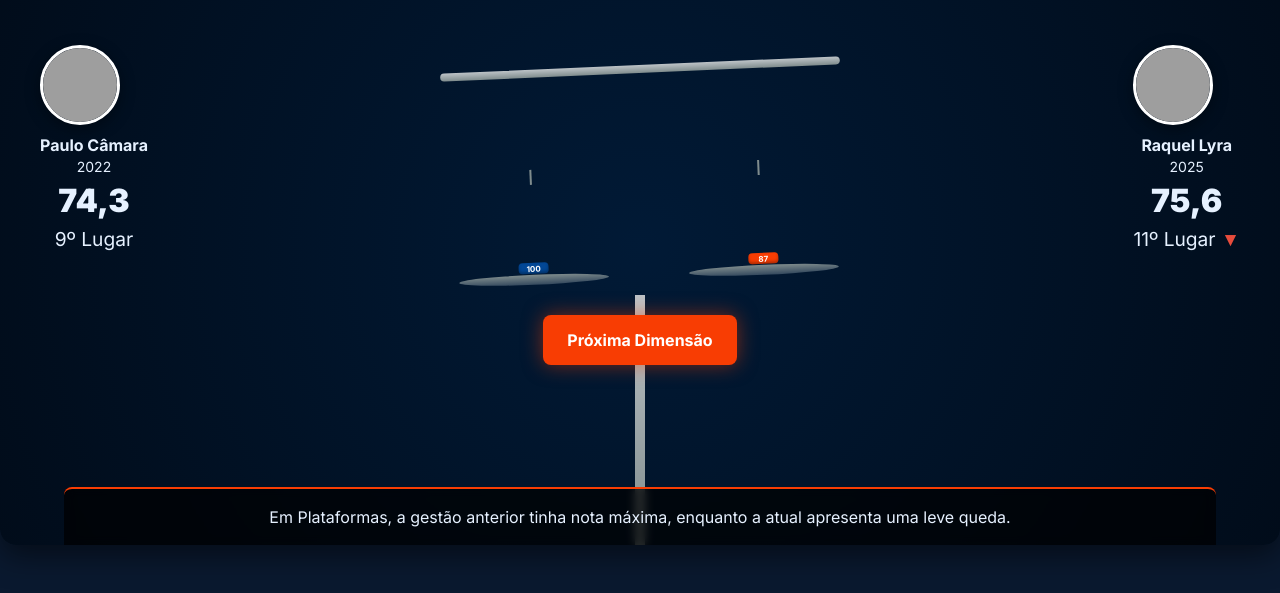
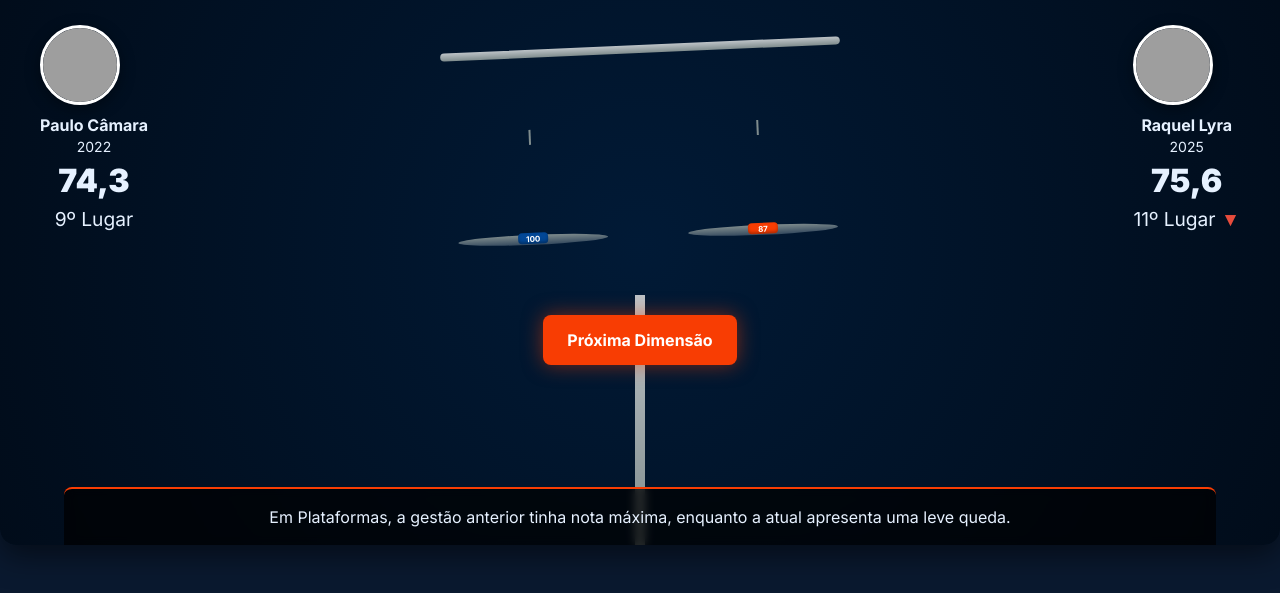
Before and after one commit to cynaramaira/transparenciapaulocamaravsraquellyra2025, a plain HTML site: page index.html in a window 1280 px wide. Both pictures are taken after a click on the button "Começar Análise". Shown: the part 155-748 px from the top of the page. Drawn offline with nearby package versions, Linux system fonts and the light colour scheme; grey boxes are pictures that could not be loaded.

Commit message:
Update index.html

```diff
--- a/index.html
+++ b/index.html
@@ -120,7 +120,7 @@
             background: linear-gradient(#bdc3c7, #7f8c8d);
             border-radius: 4px;
             position: absolute;
-            top: 100px;
+            top: 80px; /* Ajustado para cima */
             left: 50%;
             transform-origin: center;
             margin-left: -200px;
@@ -130,7 +130,7 @@
             position: absolute;
             width: 150px;
             height: 100px; /* Altura para empilhar os pesos */
-            top: 115px;
+            top: 95px; /* Ajustado para cima */
             display: flex;
             flex-direction: column-reverse;
             align-items: center;
@@ -140,6 +140,9 @@
             height: 10px;
             background: linear-gradient(#7f8c8d, #34495e);
             border-radius: 50%;
+            position: absolute; /* Adicionado para posicionar pesos acima */
+            bottom: 0; /* Adicionado para posicionar pesos acima */
+            z-index: 1; /* Garante que o prato fique atrás dos pesos */
         }
         .plate-left { left: 10px; }
         .plate-right { right: 10px; }
@@ -169,6 +172,8 @@
             opacity: 0;
             transform: translateY(-200px);
             transition: transform 1s ease-out, opacity 0.5s ease;
+            position: relative; /* Adicionado para empilhamento */
+            z-index: 2; /* Garante que os pesos fiquem na frente do prato */
         }
         .weight.camara { background-color: var(--azul-jamildo); }
         .weight.lyra { background-color: var(--laranja-jamildo); }
@@ -177,10 +182,16 @@
             transform: translateY(0);
         }
 
+        #camara-weights, #lyra-weights {
+            display: flex;
+            flex-direction: column-reverse;
+            align-items: center;
+        }
+
         /* Personagens */
         .person-container {
             position: absolute;
-            top: 100px;
+            top: 80px; /* Ajustado para cima */
             text-align: center;
             color: var(--text-light);
             opacity: 0;
@@ -262,11 +273,13 @@
             <div id="scale-beam" class="scale-beam">
                  <div class="plate plate-left">
                     <div class="chain chain-left"></div>
-                    <div id="camara-weights" class="plate-base"></div>
+                    <div id="camara-weights"></div>
+                    <div class="plate-base"></div>
                 </div>
                 <div class="plate plate-right">
                     <div class="chain chain-right"></div>
-                    <div id="lyra-weights" class="plate-base"></div>
+                    <div id="lyra-weights"></div>
+                    <div class="plate-base"></div>
                 </div>
             </div>
             <div class="scale-base"></div>
@@ -318,12 +331,12 @@
                 const weightCamara = document.createElement('div');
                 weightCamara.className = 'weight camara';
                 weightCamara.textContent = item.camara;
-                camaraWeightsContainer.parentElement.appendChild(weightCamara); // Alterado para empilhar sobre o prato
+                camaraWeightsContainer.appendChild(weightCamara);
 
                 const weightLyra = document.createElement('div');
                 weightLyra.className = 'weight lyra';
                 weightLyra.textContent = item.lyra;
-                lyraWeightsContainer.parentElement.appendChild(weightLyra); // Alterado para empilhar sobre o prato
+                lyraWeightsContainer.appendChild(weightLyra);
 
                 setTimeout(() => {
                     weightCamara.classList.add('show');
```
